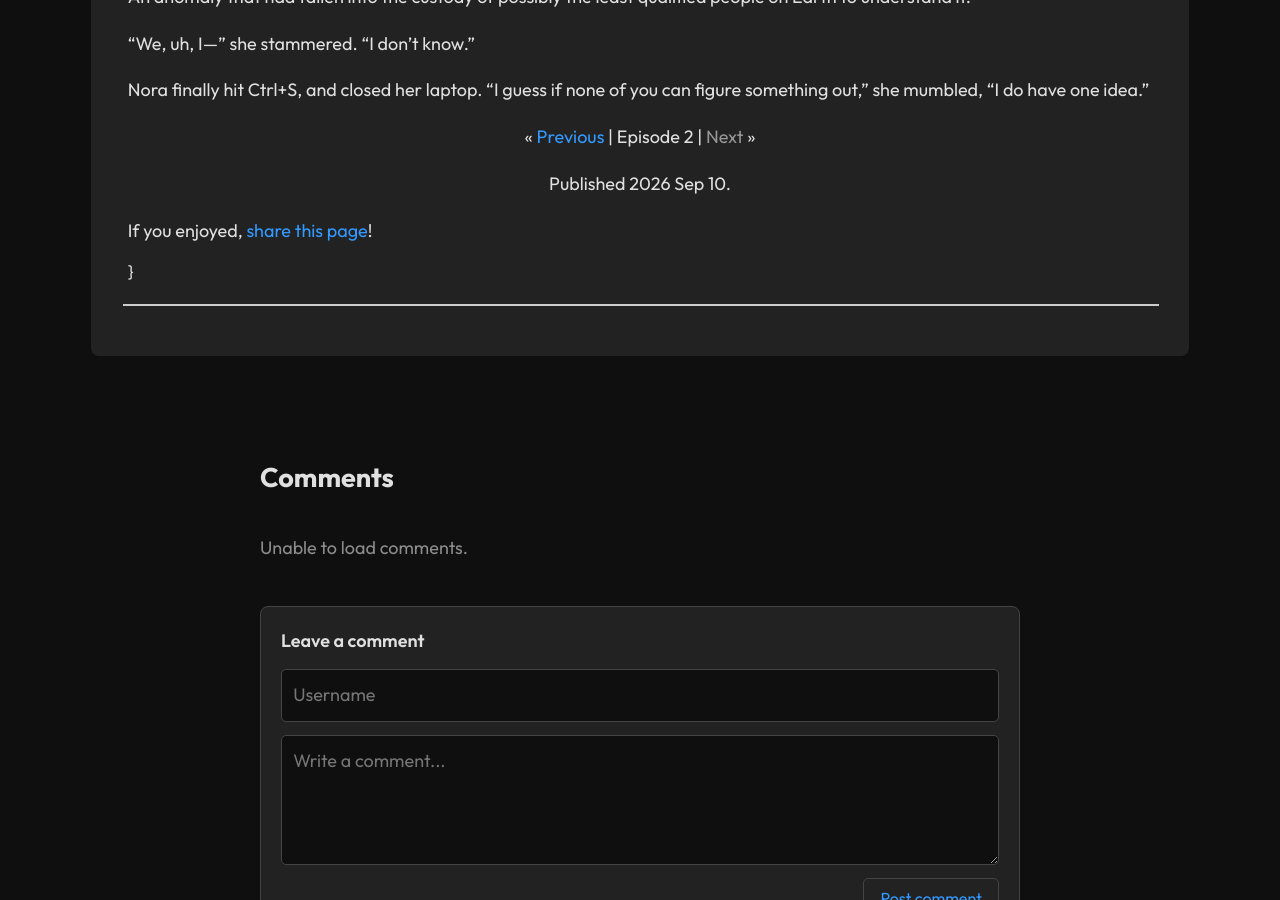
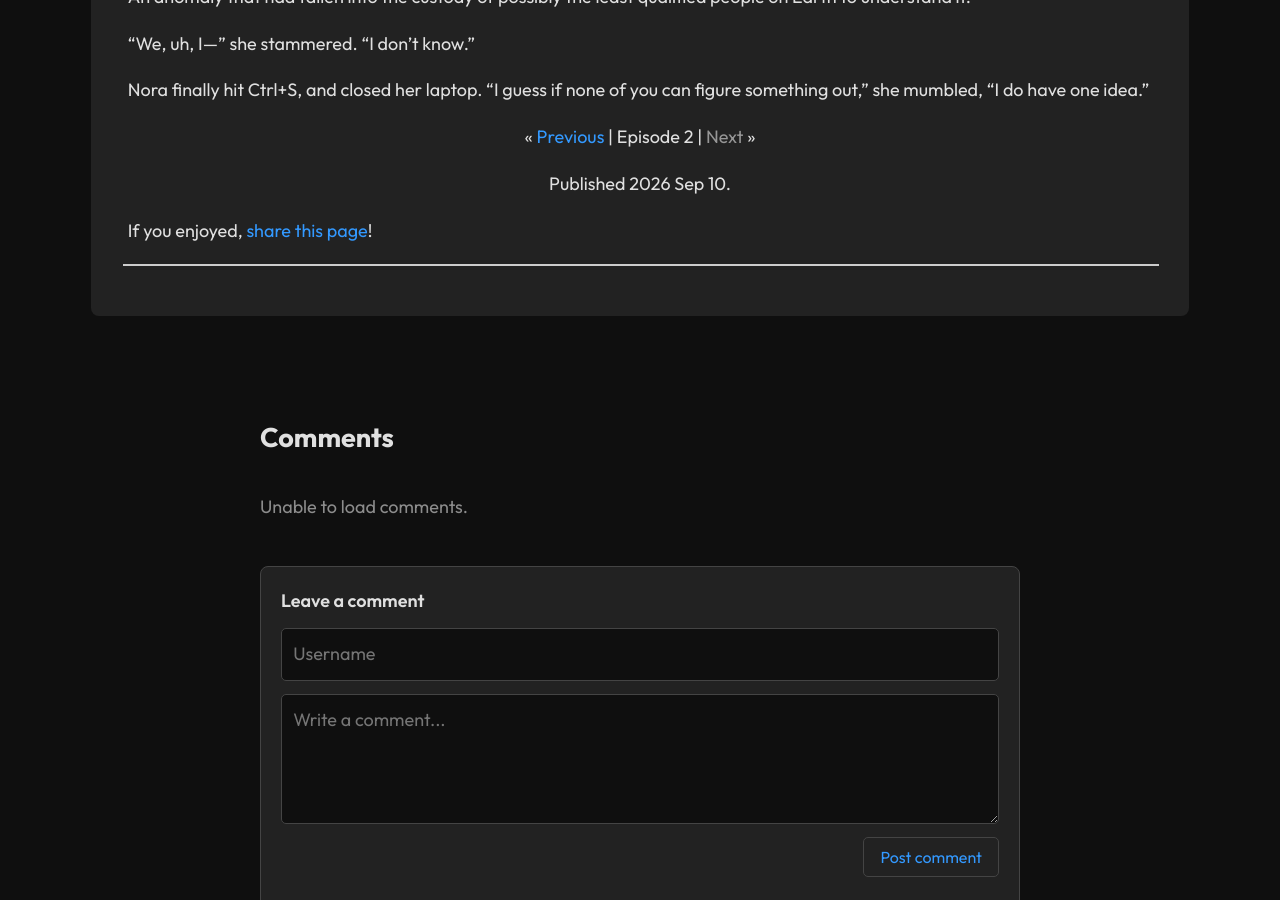
Before and after one commit to drizzleberry/drizzleberry.github.io, a Jekyll site: the page built from pages/episodes/pandoras-box-2.md, in a window 1280 px wide and 900 px high, scrolled down 4116 px. Built offline with Jekyll 4.4.1, drawn with Linux system fonts in a browser that asks for light colours.

Commit message:
Update episode.html

```diff
--- a/_layouts/episode.html
+++ b/_layouts/episode.html
@@ -20,7 +20,7 @@
       Published {{ page.date }}.
       </div>
       {% endif %}
-      {% include share.html %}}
+      {% include share.html %}
     </div>
     <hr>
   </div>
```
